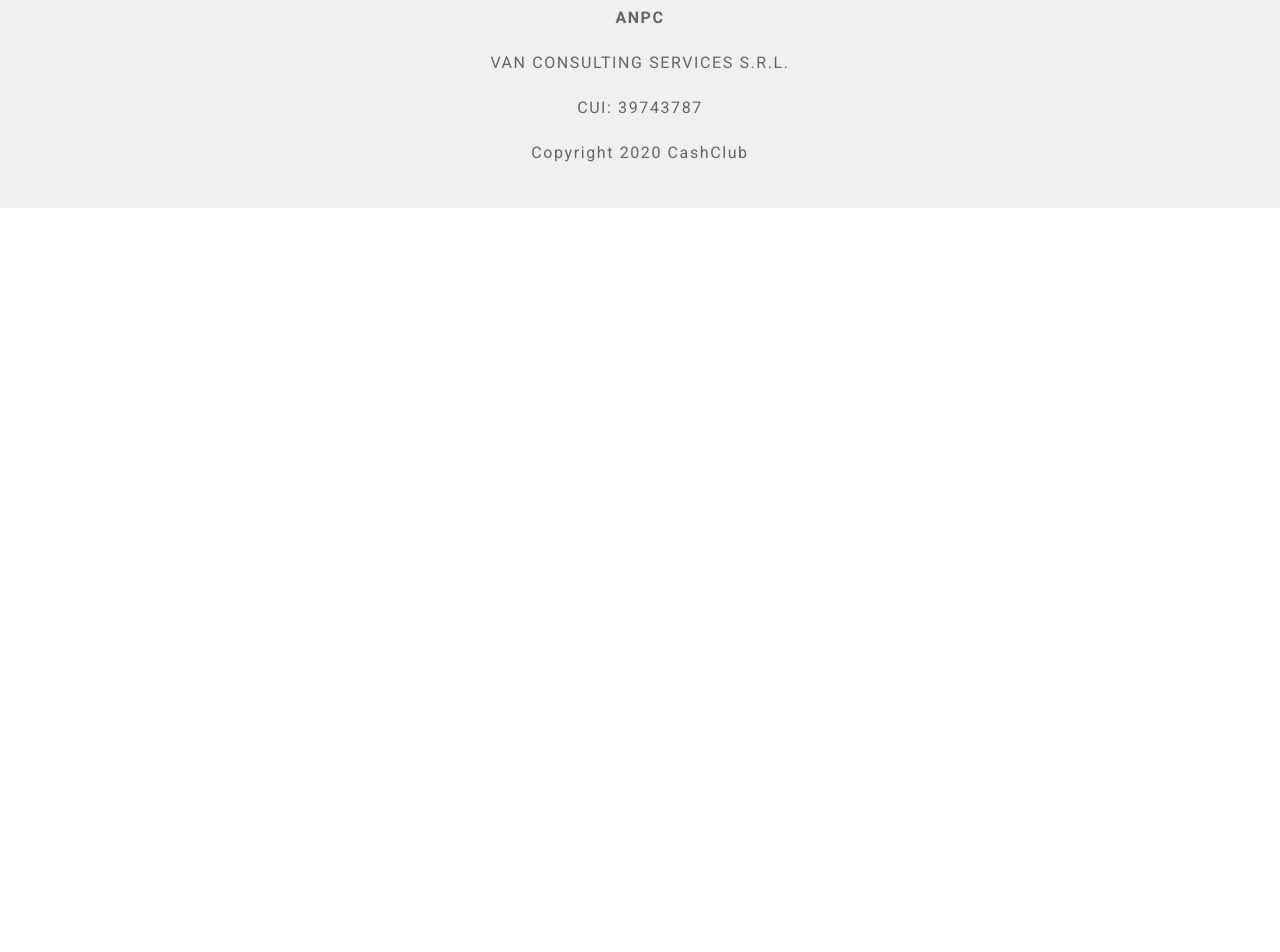
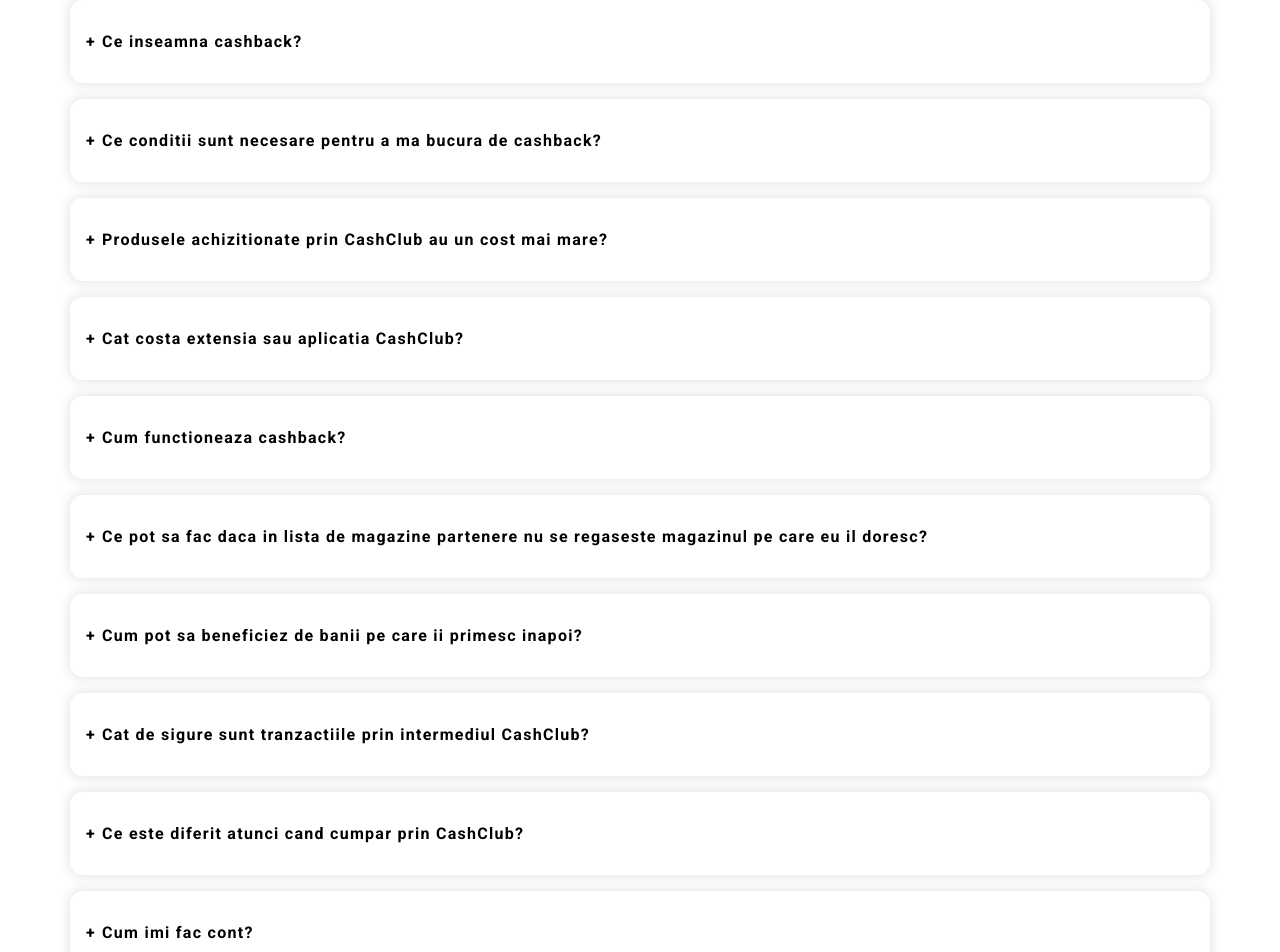
Before and after one commit to awf1337/CashClub-Web, a React (Create React App) app: page /frequent-questions in a window 1280 px wide. Shown: the part 320-1272 px from the top of the page. Before the commit the page ends 800 px from the top, so only its background shows below. Built offline with nearby package versions, Linux system fonts and the light colour scheme.

Commit message:
Added questions page

```diff
--- a/src/App.js
+++ b/src/App.js
@@ -2,7 +2,8 @@ import React from "react";
 import Header from "./Layout/Header";
 import Main from "./Layout/Main";
 import Footer from "./Layout/Footer";
-import Contact from "./Pages/Contact"
+import Contact from "./Pages/Contact";
+import FrequentQuestions from "./Pages/FrequentQuestions";
 
 import { Routes, Route } from "react-router-dom";
 
@@ -15,6 +16,7 @@ export default function App() {
       <Routes>
         <Route exact path="/" element={<Main />} />
         <Route path="/contact" element={<Contact />} />
+        <Route path="/frequent-questions" element={<FrequentQuestions />} />
       </Routes>
 
       <Footer />
--- a/src/Layout/Sections/CashBackSection.js
+++ b/src/Layout/Sections/CashBackSection.js
@@ -17,11 +17,11 @@ export default function CashBackSection() {
                 <div className="cashBackButtonsContainer">
                     <a
                         className="generalButtons"
-                        href="#"
+                        href="localgost:3000"
                     >Afla mai multe</a>
                     <a
                         className="generalButtons transparentBotton"
-                        href="#"
+                        href="localgost:3000"
                     >Magazine partenere</a>
                 </div>
             </div>
--- a/src/Layout/Sections/CashClubSection.js
+++ b/src/Layout/Sections/CashClubSection.js
@@ -40,6 +40,7 @@ export default function CashClub(props) {
                     href="https://play.google.com/store/apps/details?id=m.cashclub.ro"
                     className="generalButtons"
                     target="_blank"
+                    rel="noopener noreferrer"
                 >Descarca</a>
             }
         </section>
--- a/src/Layout/Sections/ComparatorSection.js
+++ b/src/Layout/Sections/ComparatorSection.js
@@ -6,12 +6,12 @@ export default function ComparatorSection(props) {
             <h3>Compara preturile la peste {"1.600.000"} de produse</h3>
             <p>Identifica cele mai bune preturi pentru tine, printr-un simplu click!</p>
             <a
-                href="#"
+                href="localhost:3000"
                 className="generalButtons"
             >Comparator preturi</a>
             {props.mediaMatches &&
                 <a
-                    href="#"
+                    href="localhost:3000"
                     className="generalButtons"
                 >Magazine partenere</a>
             }
--- a/src/Layout/Sections/DiscountSection.js
+++ b/src/Layout/Sections/DiscountSection.js
@@ -12,7 +12,7 @@ export default function DiscountSection() {
             <div className="discountContent">
                 <h3>Super reduceri zilnice la sute de produse</h3>
                 <p>Economiseste bani si profita de cele mai mari reduceri la produsele si serviciile tale preferate!</p>
-                <a href="#" className="generalButtons">Vezi promotii</a>
+                <a href="localgost:3000" className="generalButtons">Vezi promotii</a>
             </div>
 
             <div className="discountGrid">
--- a/src/Layout/Sections/DownloadSection.js
+++ b/src/Layout/Sections/DownloadSection.js
@@ -16,11 +16,12 @@ export default function DownloadSection(props) {
                         href={props.mediaMatches ? "https://chrome.google.com/webstore/detail/cashclub/bmcjeckemmdkoapcmpmffabkelgknlme?hl=ro&fbclid=IwAR1eIJFJ9Sh4XHeyDL1FkrQFIdTZKB35DO4NHmfDGxYjrwcS_aJZCCjOTy0"
                             : "https://play.google.com/store/apps/details?id=m.cashclub.ro"}
                         target="_blank"
+                        rel="noopener noreferrer"
                     >{props.mediaMatches ? "Descarca Extensia" : "Descarca Aplicatia"}</a>
                     {props.mediaMatches &&
                         <a
                         className="generalButtons downloadButton"
-                        href="#"
+                        href="localgost:3000"
                         >Afla mai multe</a>
                     }
                 </div>
--- /dev/null
+++ b/src/Pages/FrequentQuestions.js
@@ -0,0 +1,38 @@
+import React from "react";
+import question from "../questionsData.js"
+import { useState } from "react";
+
+export default function FrequentQuestions() {
+    const [questionsData,setquestionsData] = useState(question.map((el) => {
+        return {...el,isHidden:true}
+    }));
+
+    function hiddenToggle(questionIndex) {
+        const copyQuestionData = JSON.parse(JSON.stringify(questionsData));
+        copyQuestionData[questionIndex].isHidden = !copyQuestionData[questionIndex].isHidden
+        setquestionsData(copyQuestionData)
+    }
+
+    const questionElement = questionsData.map((questionEl,questionIndex) => {
+        return (
+            <div
+                className="question-div"
+                key={questionIndex}
+                id={questionIndex}
+                onClick={() => hiddenToggle(questionIndex)}
+            >
+                <div>
+                    <span>{questionEl.question}</span>
+                    <p className={questionEl.isHidden ? "hiddenAnswer" : "visibleAnswer"}>{questionEl.answer}</p>
+                </div>
+            </div>
+        )
+    })
+
+    return (
+        <div className="mainContainer">
+            <h2 style={{"marginBottom":"4rem"}}>Intrebari frecvente</h2>
+            {questionElement}
+        </div>
+    )
+}
--- a/src/index.css
+++ b/src/index.css
@@ -621,3 +621,43 @@ h1 a {
         width: 47%;
     }
 }
+
+/* question Page */
+.question-div {
+    letter-spacing: .08rem;
+    padding: 2rem 2rem;
+    margin-bottom: 1rem;
+    font-weight: 700;
+    box-shadow: 0 0 12px 2px rgb(0 0 0 / 10%);
+    border-radius: .8rem;
+    cursor: pointer;
+    user-select: none;
+    -moz-user-select: none;
+    -ms-user-select: none;
+    -webkit-user-select: none;
+}
+
+.question-div span {
+    position: relative;
+    display: inline-block;
+}
+
+.question-div p {
+    margin: 1em 0 0;
+}
+
+.question-div span::before {
+    position: absolute;
+    content: "\002B";
+    left: -1em;
+    top: 0;
+
+}
+
+.hiddenAnswer {
+    display: none;
+}
+
+.visibleAnswer {
+    display: block;
+}
--- /dev/null
+++ b/src/questionsData.js
@@ -0,0 +1,109 @@
+export default [
+    {
+        question: "Ce inseamna cashback?",
+        answer: `Pentru majoritatea oamenilor conceptul ”cashback” este un concept nou.
+        Constatarea aceasta vine si din faptul ca este intrebarea pe care o primim cel mai des.
+        Un site de cashback este o platformă de cumpărături online care oferă membrilor săi o
+        parte din bani înapoi, reprezentând un procent din valoarea comenzii plasate. Procentul
+        diferă in funcție de magazinul partener si poate fi de la 1% pana la 30% din valoarea
+        produsului, sau serviciului achiziționat.`
+    },
+    {
+        question: "Ce conditii sunt necesare pentru a ma bucura de cashback?",
+        answer: `Tot ce iti trebuie pentru a primi bani in contul tau CashClub
+        este sa iti creezi un cont sa instalezi extensie pentru desktop sau aplicatia
+        pentru mobil si sa faci cumparaturi ca si pana acum la magazinele tale preferate
+        listate pe platforma.`
+    },
+    {
+        question: "Produsele achizitionate prin CashClub au un cost mai mare?",
+        answer: `Nu! CashClub este doar despre a primi bani inapoi, economisind cu fiecare
+        produs cumparat. Platesti absolut acelasi pret pe produsele achitionate, insa primesti
+        un procent, in functie de magazin, inapoi in contul tau CashClub. In loc sa te duci
+        direct la adresa web a magazinului unde vrei sa comanzi treci mai intai prin contul
+        tau CashClub, da click pe banner-ul magazinului unde vrei sa comanzi si dupa aceea
+        urmeaza pasii pe care ii urmezi in mod normal pe site-ul magazinului partener.
+        Dupa aceea trebuie doar sa ai rabdare pana vezi banii in contul tau ca fiind platibili
+        si s-au adunat in balanta ta de bani pe care ii poti retrage deoarece bonusurile trec
+        prin 3 etape diferite: inregistrat - in momentul in care se plaseaza comanda,
+        aprobat - de obicei cand trece perioada de retur posibila (aprox. 30 de zile),
+        platitibil - dupa aproximatix inca 15 zile magazinul face plata catre noi si vei
+        vedea comisionul ca fiind acessibil pentru retragere.`
+    },
+    {
+        question: "Cat costa extensia sau aplicatia CashClub?",
+        answer: `Utilizarea extensiei si aplicatiei mobile CashClub sunt GRATUITE si te
+        poti bucura de beneficiile acestora, oricand si oriunde te-ai afla, fie pe laptop fie pe mobil..`
+    },
+    {
+        question: "Cum functioneaza cashback?",
+        answer: `Cashback functioneaza intr-un mod extrem de simplu. Sa ne ne gandim spre exemplu
+        la un produs pe care il doresti: un telefon mobil. Prin intermediul CashClub noi promovam
+        acest telefon, iar partenerii nostri achita un mic procent pentru toate achizitiile generate
+        de catre platforma noastra. Tot ce trebuie sa faceti este sa instalati extensia, iar apoi magia
+        primirii banilor inapoi, se intampla cu fiecare click. Acest procent, pe care il primim, noi il
+        impartim cu voi, userii nostri, iar voi economisiti la fiecare achizitie.`
+    },
+    {
+        question: "Ce pot sa fac daca in lista de magazine partenere nu se regaseste magazinul pe care eu il doresc?",
+        answer: `Lista de magazine partenere este una extrem de variata, avem 800 de magazine partenere, cu o multime
+        de reduceri si promotii. In cazul in care, magazinul dorit nu se regaseste in aceasta lista, te rugam sa ne
+        contactezi la contact@cashclub.ro, iar noi vom incerca sa il transformam in partenerul nostru, pentru a te
+        bucura de cashback.`
+    },
+    {
+        question: "Cum pot sa beneficiez de banii pe care ii primesc inapoi?",
+        answer: `Pentru a beneficia de acesti bani, trebuie sa iti creezi un cont, sa downloadezi extensia de broswer
+        sau sa iti instalezi aplicatia de mobil. In momentul in care incepi sa cumperi prin intermediul CashClub,
+        automat economisesti, iar in contul tau va aparea o suma de bani. Aceasta suma de bani, va putea fi retrasa
+        in momentul in care vei atinge pragul de 50 de lei. Dupa ce ai minim 50 de lei in cont, vei observa un buton
+        de ”Solicitata plata”, iar dupa apasarea acestuia va trebui sa iti introduci IBAN-ul, numele titularului de
+        cont si numarul de telefon. Astfel, prin cateva click-uri rapide, banii ajung in contul personal, iar tu te
+        vei putea bucura de ei.`
+    },
+    {
+        question: "Cat de sigure sunt tranzactiile prin intermediul CashClub?",
+        answer: `Toate tranzactiile in bani pentru produselor preferate se realizeaza online prin intermediul
+        sistemelor securizate de plata ale magazinelor partenere, astfel ca nu vei realiza nicio tranzactie financiara
+        pe platforma noastra, platile fiind efectuate ca si pana acum pe site-urile magazinelor partenere.`
+    },
+    {
+        question: "Ce este diferit atunci cand cumpar prin CashClub?",
+        answer: `Pentru a intelege mai bine diferenta, vom explica pas cu pas procesul de achizitie prin
+        intermediul CashClub. In primul rand, trebuie sa instalezi extensia sau aplicatia mobila CashClub,
+        in functie de gadget-ul pe care il folosesti mai frecvent (extensie pentru dektop/laptop si aplicatie
+        pentru telefon/tableta). Apoi, intri pe platforma, cauti magazinul preferat, accepti termenii si conditiile
+        si faci cumparaturi simplu si rapid, ca si pana acum. Dupa ce termini sesiunea de cumparaturi si achiti
+        toate produsele, un procent din valoarea sumei platite, iti va reveni tie direct in contul tau CashClub.
+        In momentul in care primesti banii economisiti, acestia vor fi accesibili in ”Contul meu”. Practic, ai
+        doar de castigat si de ce sa nu cumperi economisind de fiecare data?`
+    },
+    {
+        question: "Cum imi fac cont?",
+        answer: `CashClub este extrem de simplu si prietenos, de aceea sa iti faci un cont va fi floare la ureche.
+        Ai nevoie doar de cateva momente a selecta pagina ”Contul meu” si pentru a introduce cateva date personale
+        precum: nume, prenume, email si parola. Daca doresti o inregistrare mai rapida, atunci poti oricand sa te
+        loghezi utilizand contul Facebook. Contul este singura modalitate de a urmari sumele de bani adunate in
+        urma cumparaturilor.`
+    },
+    {
+        question: "In cat timp primesc banii in cont?",
+        answer: `Fiecare suma de bani, castigata prin cumparaturile realizate, intra in contul tau in momentul in
+        care tranzactia este efectuata si acceptata de magazinele partenere. Bonusurile tale trec prin 3 etape diferite:
+        inregistrat - in momentul in care se plaseaza comanda,
+        aprobat - de obicei cand trece perioada de retur posibila (aprox. 30 de zile),
+        platitibil - dupa aproximatix inca 15 zile magazinul face plata catre noi si vei vedea comisionul ca fiind
+        acessibil pentru retragere.`
+    },
+    {
+        question: "Se cumuleaza bonusurile cashback cu reducerile?",
+        answer: `Da, pe CashClub ai acces zilnic la o multime de promotii! Fiecare promotie se cumuleaza cu
+        bonusul primit pentru achizitiile realizate, ceea ce inseamna mai multi bani economisiti pentru tine.`
+    },
+    {
+        question: "Ce pot cauta in pagina de „Produse”?",
+        answer: `Pagina de produse din platforma functioneaza exact ca un comparator de preturi dar si ca o
+        sursa de inspiratie. Astfel, avand integrate produsele comercializate de majoritatea partenerilor
+        nostri poti cauta cel mai bun pret sau poti cauta o idee de cadou.`
+    }
+]
```
Also changed, not shown: src/Layout/Header.js (+6 -7 lines).
